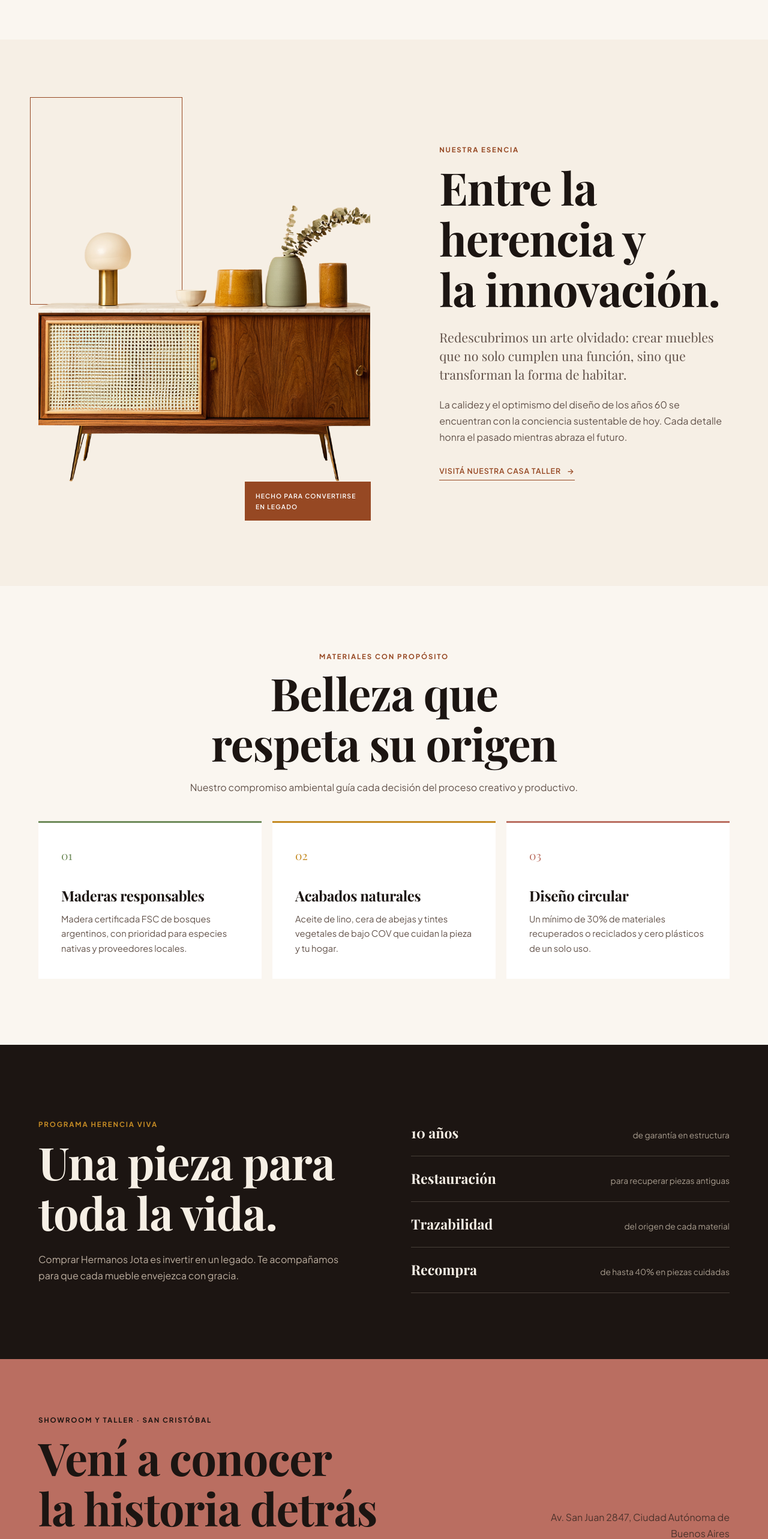
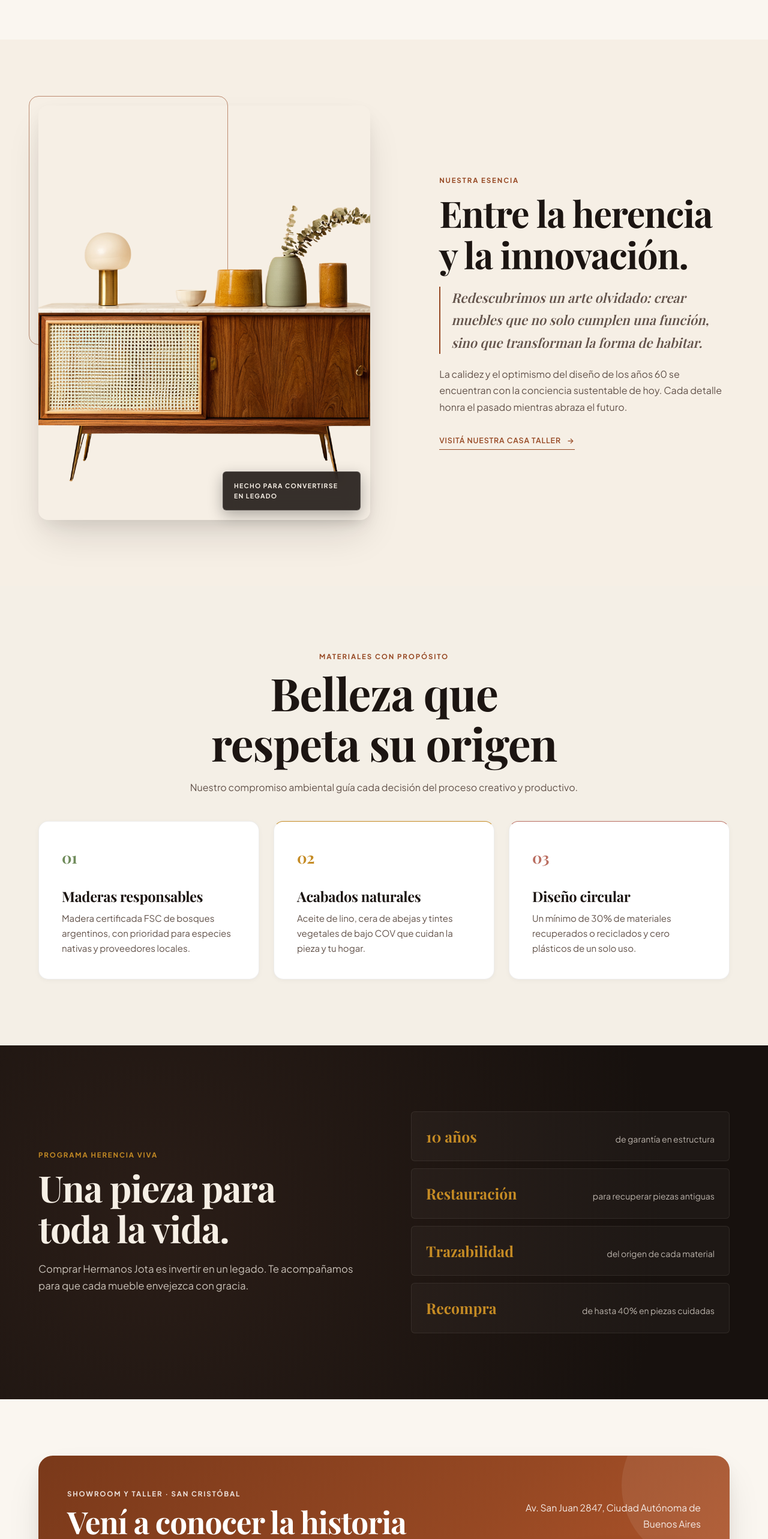
Before and after one commit to LucasTabacchi/muebleria-hermanos-jota, a React (Vite) app in the folder client/: page / in a window 1280 px wide. Shown: the part 1344-3910 px from the top of the page at 60% size. Built offline with nearby package versions, Linux system fonts and the light colour scheme; no server answers; a web font is replaced by a local one.

Commit message:
feat(home): enhance product cards with antigravity lift and elevate story sections

```diff
--- a/client/public/css/styles.css
+++ b/client/public/css/styles.css
@@ -690,25 +690,30 @@ p {
     overflow: hidden;
     border: 1px solid var(--linea);
     border-radius: var(--radio);
-    background: rgba(255, 255, 255, 0.55);
-    transition: border-color var(--transicion), box-shadow var(--transicion), transform var(--transicion);
+    background: var(--blanco);
+    box-shadow: var(--sombra-subtil);
+    transition: border-color var(--transicion), box-shadow var(--transicion), transform var(--curva-antigravedad);
+    will-change: transform, box-shadow;
 }
 
 .producto-card:hover {
-    border-color: rgba(160, 82, 45, 0.5);
-    box-shadow: var(--sombra-suave);
-    transform: translateY(-6px);
+    border-color: rgba(150, 72, 35, 0.35);
+    box-shadow: var(--sombra-flotante);
+    transform: translateY(-8px);
 }
 
 .producto-imagen {
     width: 100%;
     aspect-ratio: 4 / 3;
-    object-fit: cover;
-    transition: transform 500ms ease;
+    object-fit: contain;
+    background: #F7F3EB;
+    padding: 18px;
+    transition: transform 500ms var(--curva-antigravedad);
+    will-change: transform;
 }
 
 .producto-card:hover .producto-imagen {
-    transform: scale(1.025);
+    transform: scale(1.06);
 }
 
 .producto-info {
@@ -717,6 +722,7 @@ p {
     flex-direction: column;
     align-items: flex-start;
     padding: 24px;
+    background: var(--blanco);
 }
 
 .producto-categoria {
@@ -729,37 +735,56 @@ p {
 }
 
 .producto-info h3 {
-    margin-bottom: 12px;
+    margin-bottom: 10px;
     font-size: 1.55rem;
+    color: var(--tinta);
+    letter-spacing: -0.01em;
 }
 
 .producto-descripcion {
     display: -webkit-box;
-    margin-bottom: 18px;
+    margin-bottom: 20px;
     overflow: hidden;
     color: var(--tinta-suave);
     font-size: 0.91rem;
+    line-height: 1.6;
     -webkit-box-orient: vertical;
-    -webkit-line-clamp: 4;
+    -webkit-line-clamp: 3;
 }
 
 .producto-precio {
     display: block;
     margin-top: auto;
-    margin-bottom: 17px;
+    margin-bottom: 18px;
     color: var(--tinta);
     font-family: "Playfair Display", Georgia, serif;
-    font-size: 1.38rem;
+    font-size: 1.45rem;
+    font-weight: 700;
+    letter-spacing: -0.01em;
 }
 
 .producto-enlace {
-    padding-bottom: 3px;
-    border-bottom: 1px solid var(--siena);
-    color: var(--siena);
-    font-size: 0.73rem;
-    font-weight: 600;
+    display: inline-flex;
+    align-items: center;
+    gap: 8px;
+    padding: 10px 20px;
+    border-radius: 999px;
+    background: var(--siena-luz);
+    border: 1px solid rgba(150, 72, 35, 0.2);
+    color: var(--siena-oscuro);
+    font-size: 0.74rem;
+    font-weight: 700;
     letter-spacing: 0.06em;
     text-transform: uppercase;
+    transition: all var(--transicion);
+}
+
+.producto-enlace:hover {
+    background: var(--siena);
+    border-color: var(--siena);
+    color: var(--blanco);
+    transform: translateX(4px);
+    box-shadow: 0 4px 14px rgba(150, 72, 35, 0.3);
 }
 
 .estado-carga {
@@ -770,8 +795,10 @@ p {
 /* FILOSOFÍA */
 
 .filosofia {
-    padding: 24px 0 82px;
+    padding: 70px 0 90px;
     background: var(--alabastro);
+    position: relative;
+    overflow: hidden;
 }
 
 .filosofia-contenido {
@@ -782,16 +809,19 @@ p {
 
 .filosofia-imagen {
     position: relative;
+    perspective: 1000px;
 }
 
 .filosofia-imagen::before {
     position: absolute;
-    top: -14px;
-    left: -14px;
+    top: -16px;
+    left: -16px;
     z-index: 0;
-    width: 46%;
-    height: 50%;
-    border: 1px solid var(--siena);
+    width: 60%;
+    height: 60%;
+    border: 1.5px solid var(--siena);
+    border-radius: var(--radio);
+    opacity: 0.6;
     content: "";
 }
 
@@ -801,21 +831,33 @@ p {
     width: 100%;
     aspect-ratio: 4 / 5;
     object-fit: cover;
+    border-radius: var(--radio);
+    box-shadow: var(--sombra-antigravedad);
+    transition: transform var(--transicion-lenta);
+}
+
+.filosofia-imagen:hover img {
+    transform: scale(1.02);
 }
 
 .filosofia-imagen span {
     position: absolute;
-    right: -1px;
-    bottom: -1px;
+    right: 16px;
+    bottom: 16px;
     z-index: 2;
-    max-width: 210px;
-    padding: 15px 18px;
-    background: var(--siena);
-    color: var(--blanco);
-    font-size: 0.65rem;
-    font-weight: 600;
-    letter-spacing: 0.11em;
+    max-width: 230px;
+    padding: 14px 18px;
+    background: rgba(28, 21, 18, 0.88);
+    backdrop-filter: blur(14px);
+    -webkit-backdrop-filter: blur(14px);
+    border: 1px solid rgba(255, 255, 255, 0.16);
+    border-radius: var(--radio-pequeno);
+    color: var(--alabastro);
+    font-size: 0.66rem;
+    font-weight: 700;
+    letter-spacing: 0.12em;
     text-transform: uppercase;
+    box-shadow: 0 8px 24px rgba(0, 0, 0, 0.3);
 }
 
 .filosofia-texto {
@@ -824,62 +866,87 @@ p {
     align-items: flex-start;
 }
 
-.filosofia-texto h2,
-.herencia h2,
-.visita h2 {
-    margin: 12px 0 24px;
-    font-size: clamp(2.35rem, 8vw, 4.7rem);
+.filosofia-texto h2 {
+    margin: 12px 0 20px;
+    font-size: clamp(2.35rem, 6vw, 3.8rem);
+    color: var(--tinta);
+    letter-spacing: -0.02em;
 }
 
 .filosofia-texto > p:not(.eyebrow) {
-    margin-bottom: 22px;
+    margin-bottom: 20px;
     color: var(--tinta-suave);
+    line-height: 1.7;
 }
 
 .filosofia-texto .texto-grande {
     color: var(--tinta);
     font-family: "Playfair Display", Georgia, serif;
-    font-size: 1.34rem;
+    font-size: 1.38rem;
     line-height: 1.45;
+    font-weight: 600;
+    font-style: italic;
+    border-left: 2px solid var(--siena);
+    padding-left: 18px;
+    margin-bottom: 24px;
 }
 
 .filosofia-texto .enlace-texto {
-    margin-top: 10px;
+    margin-top: 12px;
 }
 
 /* SUSTENTABILIDAD */
 
 .sustentabilidad {
-    background: var(--crema);
+    padding: 90px 0;
+    background: var(--crema-alt);
 }
 
 .beneficios-contenedor {
     display: flex;
     flex-direction: column;
-    gap: 18px;
+    gap: 24px;
 }
 
 .beneficio {
     flex: 1;
-    padding: 30px;
+    padding: 38px 32px;
     border-top: 3px solid var(--salvia);
+    border-radius: var(--radio);
     background: var(--blanco);
+    box-shadow: var(--sombra-subtil);
+    border: 1px solid var(--linea);
+    transition: transform var(--curva-antigravedad), box-shadow var(--curva-antigravedad), border-color var(--transicion);
+}
+
+.beneficio:hover {
+    transform: translateY(-8px);
+    box-shadow: var(--sombra-flotante);
+    border-color: rgba(111, 139, 90, 0.3);
 }
 
 .beneficio:nth-child(2) {
-    border-color: var(--oro);
+    border-top-color: var(--oro);
+}
+.beneficio:nth-child(2):hover {
+    border-color: rgba(197, 139, 36, 0.3);
 }
 
 .beneficio:nth-child(3) {
-    border-color: var(--rosa);
+    border-top-color: var(--rosa);
+}
+.beneficio:nth-child(3):hover {
+    border-color: rgba(186, 110, 97, 0.3);
 }
 
 .beneficio-numero {
     display: block;
-    margin-bottom: 38px;
+    margin-bottom: 30px;
     color: var(--salvia);
     font-family: "Playfair Display", Georgia, serif;
-    font-size: 1.2rem;
+    font-size: 1.6rem;
+    font-weight: 700;
+    letter-spacing: -0.02em;
 }
 
 .beneficio:nth-child(2) .beneficio-numero {
@@ -891,20 +958,22 @@ p {
 }
 
 .beneficio h3 {
-    margin-bottom: 13px;
-    font-size: 1.5rem;
+    margin-bottom: 12px;
+    font-size: 1.48rem;
+    color: var(--tinta);
 }
 
 .beneficio p {
     color: var(--tinta-suave);
-    font-size: 0.92rem;
+    font-size: 0.94rem;
+    line-height: 1.65;
 }
 
 /* HERENCIA VIVA */
 
 .herencia {
-    padding: 82px 0;
-    background: var(--tinta);
+    padding: 95px 0;
+    background: radial-gradient(circle at 20% 50%, #2A1D17 0%, #17110E 80%);
     color: var(--alabastro);
 }
 
@@ -920,57 +989,96 @@ p {
 
 .herencia h2 {
     color: var(--alabastro);
+    font-size: clamp(2.35rem, 6vw, 3.8rem);
+    letter-spacing: -0.02em;
+    margin: 12px 0 20px;
 }
 
 .herencia-intro > p:last-child {
     max-width: 580px;
-    color: rgba(245, 230, 211, 0.74);
+    color: rgba(246, 239, 229, 0.78);
+    font-size: 1.05rem;
+    line-height: 1.65;
 }
 
 .herencia-lista {
     display: flex;
     flex-direction: column;
+    gap: 12px;
 }
 
 .herencia-lista div {
     display: flex;
     flex-direction: column;
-    gap: 2px;
-    padding: 18px 0;
-    border-bottom: 1px solid rgba(245, 230, 211, 0.2);
+    gap: 4px;
+    padding: 20px 24px;
+    background: rgba(255, 255, 255, 0.03);
+    border: 1px solid rgba(246, 239, 229, 0.08);
+    border-radius: var(--radio-pequeno);
+    transition: background var(--transicion), transform var(--transicion), border-color var(--transicion);
+}
+
+.herencia-lista div:hover {
+    background: rgba(255, 255, 255, 0.07);
+    border-color: rgba(197, 139, 36, 0.28);
+    transform: translateX(4px);
 }
 
 .herencia-lista strong {
-    color: var(--alabastro);
+    color: var(--oro);
     font-family: "Playfair Display", Georgia, serif;
-    font-size: 1.45rem;
+    font-size: 1.55rem;
+    font-weight: 700;
 }
 
 .herencia-lista span {
-    color: rgba(245, 230, 211, 0.65);
-    font-size: 0.86rem;
+    color: rgba(246, 239, 229, 0.72);
+    font-size: 0.88rem;
 }
 
 /* VISITA */
 
 .visita {
-    padding: 78px 0;
-    background: var(--rosa);
+    padding: 85px 0;
+    background: var(--crema);
+}
+
+.visita-contenido {
+    display: flex;
+    flex-direction: column;
+    gap: 32px;
+    padding: 56px 48px;
+    background: linear-gradient(135deg, #7A391A 0%, var(--siena) 60%, #B0552B 100%);
+    border-radius: var(--radio-grande);
+    box-shadow: var(--sombra-antigravedad);
+    color: var(--blanco);
+    position: relative;
+    overflow: hidden;
+}
+
+.visita-contenido::before {
+    position: absolute;
+    top: -80px;
+    right: -80px;
+    width: 260px;
+    height: 260px;
+    border-radius: 50%;
+    background: rgba(255, 255, 255, 0.08);
+    content: "";
+    pointer-events: none;
 }
 
 .visita .eyebrow {
-    color: var(--tinta);
-}
-
-.visita-contenido {
-    display: flex;
-    flex-direction: column;
-    gap: 28px;
+    color: rgba(255, 255, 255, 0.85);
 }
 
 .visita h2 {
+    margin-top: 10px;
     margin-bottom: 0;
-    color: var(--tinta);
+    color: var(--blanco);
+    font-size: clamp(2rem, 5vw, 3.2rem);
+    letter-spacing: -0.02em;
+    max-width: 600px;
 }
 
 .visita-accion {
@@ -981,7 +1089,25 @@ p {
 }
 
 .visita-accion p {
-    color: rgba(46, 33, 28, 0.78);
+    color: rgba(255, 255, 255, 0.88);
+    font-size: 0.98rem;
+}
+
+.visita-accion .boton {
+    background: var(--blanco);
+    border-color: var(--blanco);
+    color: var(--siena-oscuro);
+    border-radius: 999px;
+    padding: 16px 32px;
+    font-size: 0.78rem;
+    font-weight: 700;
+    box-shadow: 0 10px 24px rgba(0, 0, 0, 0.2);
+}
+
+.visita-accion .boton:hover {
+    background: var(--alabastro-puro);
+    transform: translateY(-3px) scale(1.02);
+    box-shadow: 0 16px 32px rgba(0, 0, 0, 0.28);
 }
 
 /* ENCABEZADOS INTERIORES */
```
Also changed, not shown: 1 other file (tests, documents, lock files or other folders).
